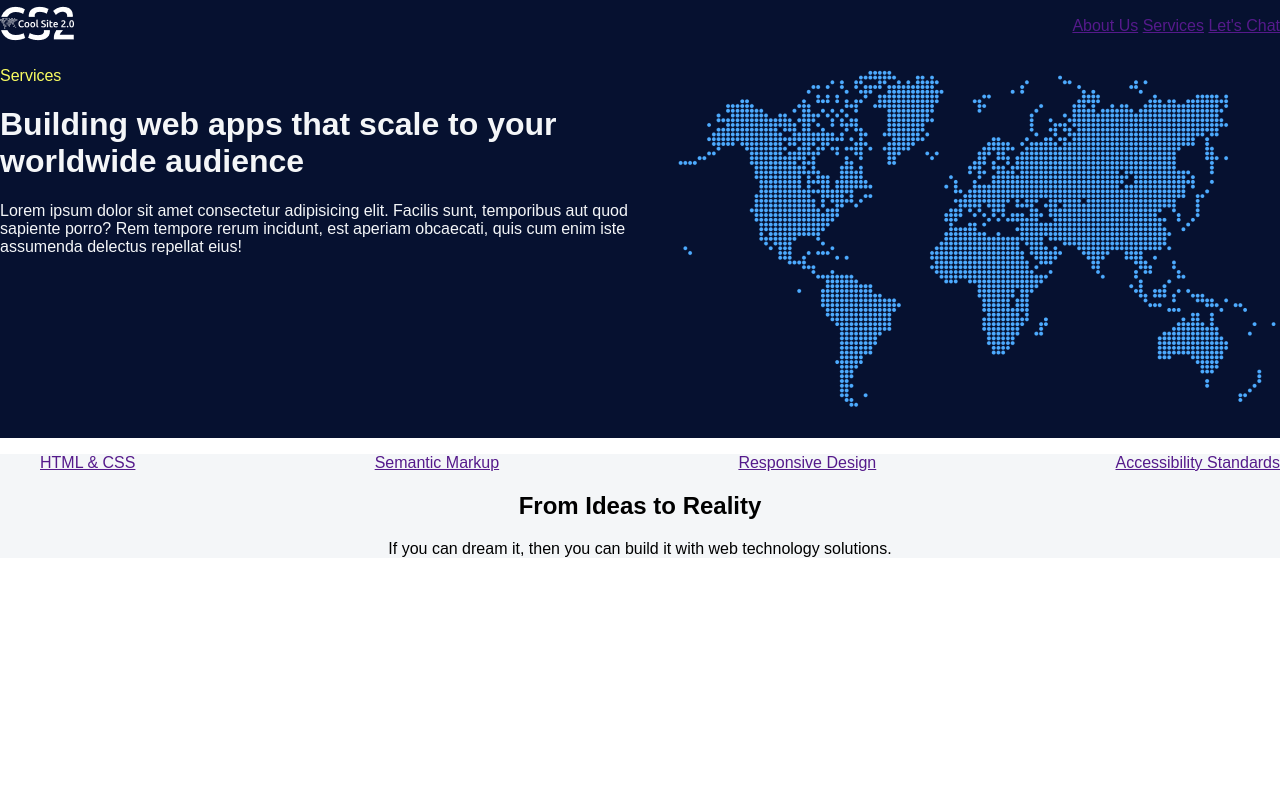
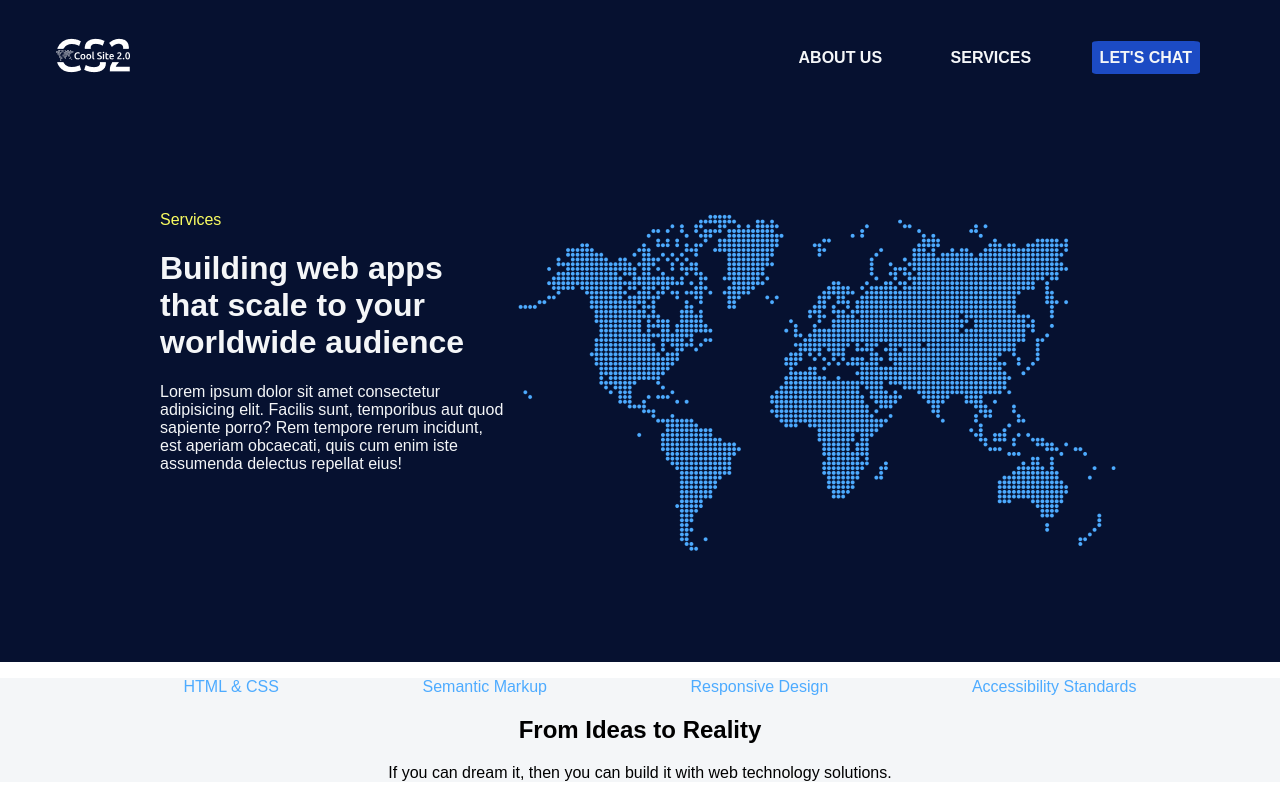
Before and after one commit to d-hooper/coolsite, a plain HTML site: page index.html in a window 1280 px wide. Drawn offline with Linux system fonts and the light colour scheme.

Commit message:
additional spacing and color changes for nav, main, and footer

```diff
--- a/index.html
+++ b/index.html
@@ -21,7 +21,7 @@
         <a href="">Services</a>
       </span>
       <span>
-        <a href="">Let's Chat</a>
+        <a class="chat-button" href="">Let's Chat</a>
       </span>
     </nav>
   </header>
@@ -38,7 +38,7 @@
   </main>
   <footer>
     <div></div>
-    <ul  class="display-flex justify-content-between">
+    <ul  class="display-flex justify-content-evenly">
       <li>
         <a href="">HTML &amp CSS</a>
       </li>
--- a/style.css
+++ b/style.css
@@ -6,6 +6,31 @@ body {
 header, main {
   background-color: #061130;
   color: #F4F6F8;
+}
+header {
+  padding: 2rem 3.5rem;
+}
+
+nav a {
+  color: #F4F6F8;
+  margin: 0 1.5rem;
+  padding: 0.5rem;
+  font-weight: 700;
+  text-decoration: none;
+  text-transform: uppercase;
+}
+
+nav a:hover {
+  box-shadow: 1px 1px 3px #F4F6F8;
+}
+
+.chat-button{
+  background-color: #1C4BC4;
+  border-radius: 6%;
+}
+
+main {
+  padding: 5rem 10rem;
 }
 
 main p:first-of-type {
@@ -24,6 +49,15 @@ li {
   list-style-type: none;
 }
 
+li a {
+  text-decoration: none;
+  color: #4DABFF;
+}
+
+li a:hover {
+  text-decoration: underline;
+}
+
 .display-flex {
   display: flex;
 }
@@ -34,3 +68,7 @@ li {
 .align-items-center {
   align-items: center;
 }
+
+.justify-content-evenly {
+  justify-content: space-evenly;
+}
```
